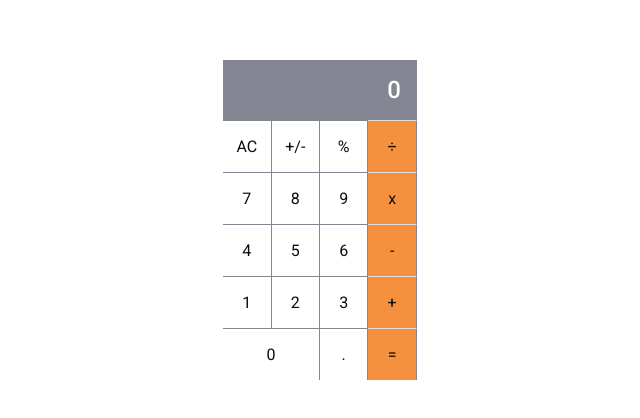
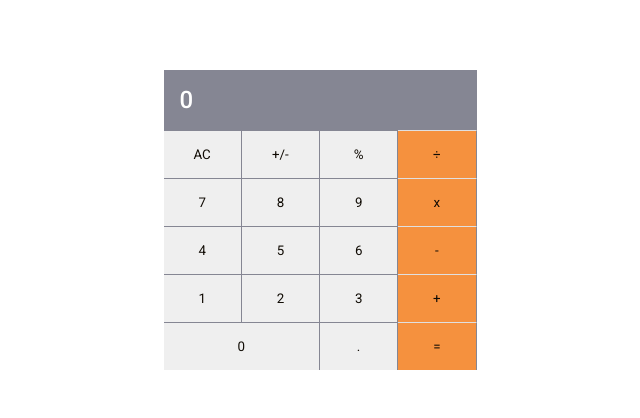
Before and after one commit to 187jjay187/Math-Magicians, a React (Create React App) app: page / in a window 1280 px wide. Shown: the part 180-598 px from the top of the page, without its empty margins (320-960 px from the left). Built offline with nearby package versions, Linux system fonts and the light colour scheme.

Commit message:
Add onClick event to Calculator.js buttons

```diff
--- a/public/index.html
+++ b/public/index.html
@@ -9,35 +9,10 @@
       name="description"
       content="Web site created using create-react-app"
     />
-    <link rel="apple-touch-icon" href="%PUBLIC_URL%/logo192.png" />
-    <!--
-      manifest.json provides metadata used when your web app is installed on a
-      user's mobile device or desktop. See https://developers.google.com/web/fundamentals/web-app-manifest/
-    -->
-    <link rel="manifest" href="%PUBLIC_URL%/manifest.json" />
-    <!--
-      Notice the use of %PUBLIC_URL% in the tags above.
-      It will be replaced with the URL of the `public` folder during the build.
-      Only files inside the `public` folder can be referenced from the HTML.
-
-      Unlike "/favicon.ico" or "favicon.ico", "%PUBLIC_URL%/favicon.ico" will
-      work correctly both with client-side routing and a non-root public URL.
-      Learn how to configure a non-root public URL by running `npm run build`.
-    -->
-    <title>React App</title>
+    <title>Math Magicians</title>
   </head>
   <body>
     <noscript>You need to enable JavaScript to run this app.</noscript>
     <div id="root"></div>
-    <!--
-      This HTML file is a template.
-      If you open it directly in the browser, you will see an empty page.
-
-      You can add webfonts, meta tags, or analytics to this file.
-      The build step will place the bundled scripts into the <body> tag.
-
-      To begin the development, run `npm start` or `yarn start`.
-      To create a production bundle, use `npm run build` or `yarn build`.
-    -->
   </body>
 </html>
--- a/src/components/Calculator.js
+++ b/src/components/Calculator.js
@@ -1,42 +1,77 @@
+/* eslint-disable react/destructuring-assignment */
+/* eslint-disable react/no-unused-state */
 /* eslint-disable react/prefer-stateless-function */
-import React, { Component } from 'react';
+import React from 'react';
+import Calculate from '../logic/calculate';
 // calculator
-class Calculator extends Component {
+class Calculator extends React.Component {
+  constructor(props) {
+    super(props);
+    this.state = {
+      total: 0,
+      next: null,
+      operation: null,
+    };
+  }
+
+    handleClick = (e) => {
+      const res = Calculate(this.state, e.target.innerHTML);
+      this.setState(res);
+    };
+
     render() {
       return (
         <div className="Calculator">
+          {/* form starts here */}
+          <form className="row">
+            <input disabled className="res" value={this.state.next || this.state.total || 0} />
+          </form>
+          {/* form ends here */}
+
+          {/* first button row starts here */}
           <div className="row">
-          <div className="res">0</div>
+            <button type="button" id="AC" onClick={this.handleClick} className="keypads">AC</button>
+            <button type="button" onClick={this.handleClick} id="+/-" className="keypads">+/-</button>
+            <button type="button" onClick={this.handleClick} id="%" className="keypads">%</button>
+            <button type="button" onClick={this.handleClick} className="keypads">÷</button>
           </div>
+          {/* first button row ends here */}
+
+          {/* second button row starts here */}
           <div className="row">
-          <div className="keypads">AC</div>
-          <div className="keypads">+/-</div>
-          <div className="keypads">%</div>
-          <div className="keypads">÷</div>
+            <button className="keypads" type="button" onClick={this.handleClick}>7</button>
+            <button className="keypads" type="button" onClick={this.handleClick}>8</button>
+            <button className="keypads" type="button" onClick={this.handleClick}>9</button>
+            <button className="keypads" type="button" onClick={this.handleClick}>x</button>
           </div>
+          {/* second button row ends here */}
+
+          {/* third button row starts here */}
           <div className="row">
-          <div className="keypads">7</div>
-          <div className="keypads">8</div>
-          <div className="keypads">9</div>
-          <div className="keypads">x</div>
+            <button className="keypads" type="button" onClick={this.handleClick}>4</button>
+            <button className="keypads" type="button" onClick={this.handleClick}>5</button>
+            <button className="keypads" type="button" onClick={this.handleClick}>6</button>
+            <button className="keypads" type="button" onClick={this.handleClick}>-</button>
           </div>
+          {/* third button row ends here */}
+
+          {/* fourth button row starts here */}
           <div className="row">
-          <div className="keypads">4</div>
-          <div className="keypads">5</div>
-          <div className="keypads">6</div>
-          <div className="keypads">-</div>
+            <button className="keypads" type="button" onClick={this.handleClick}>1</button>
+            <button className="keypads" type="button" onClick={this.handleClick}>2</button>
+            <button className="keypads" type="button" onClick={this.handleClick}>3</button>
+            <button className="keypads" type="button" onClick={this.handleClick}>+</button>
           </div>
+          {/* fourth button row ends here */}
+
+          {/* fith button row starts here */}
           <div className="row">
-          <div className="keypads">1</div>
-          <div className="keypads">2</div>
-          <div className="keypads">3</div>
-          <div className="keypads">+</div>
+            <button className="keypads zero" type="button" onClick={this.handleClick}>0</button>
+            <button className="keypads" type="button" onClick={this.handleClick}>.</button>
+            <button className="keypads" type="button" onClick={this.handleClick}>=</button>
           </div>
-        <div className="row">
-          <div className="keypads zero">0</div>
-          <div className="keypads">.</div>
-          <div className="keypads">=</div>
-        </div>
+          {/* fith button row ends here */}
+
         </div>
       );
     }
```
Lines whose indentation alone changed are shown as unchanged.
